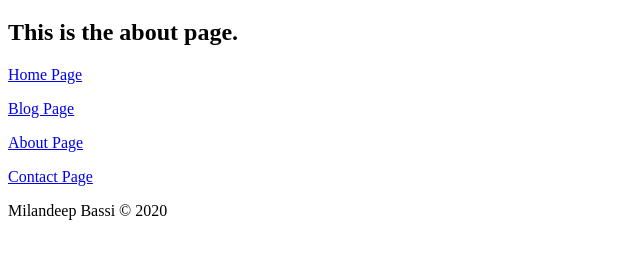
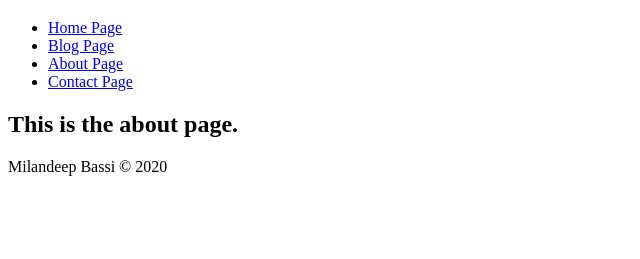
Before and after one commit to milandeepbassi/GreatGatsbyBootcamp, a Gatsby site in the folder gatsby-bootcamp/: page /about in a window 1280 px wide. Shown: the part 61-320 px from the top of the page, without its empty margins (0-640 px from the left). Built offline with nearby package versions, Linux system fonts and the light colour scheme; Gatsby itself is replaced by a stand-in of ours.

Commit message:
Added new header component

```diff
--- /dev/null
+++ b/gatsby-bootcamp/src/components/header.js
@@ -0,0 +1,28 @@
+import React from 'react'
+import { Link } from 'gatsby'
+
+const Header = () => {
+    return (
+        <header>
+            <h1>Milan's Great Gatsby Bootcamp Site</h1>
+            <nav>
+                <ul>
+                    <li>
+                        <Link to="/">Home Page</Link>
+                    </li>
+                    <li>
+                        <Link to="/blog">Blog Page</Link>
+                    </li>
+                    <li>
+                        <Link to="/about">About Page</Link>
+                    </li>
+                    <li>
+                        <Link to="/contact">Contact Page</Link>
+                    </li>
+                </ul>
+            </nav>
+        </header>
+    )
+}
+
+export default Header
--- a/gatsby-bootcamp/src/pages/about.js
+++ b/gatsby-bootcamp/src/pages/about.js
@@ -1,16 +1,12 @@
 import React from 'react'
-import { Link } from 'gatsby'
 import Footer from '../components/footer'
+import Header from '../components/header'
 
 const AboutPage = () => {
   return (
     <div>
-      <h1>Milan's Great Gatsby Bootcamp Site</h1>
+      <Header/>
       <h2>This is the about page.</h2>
-      <p><Link to="/">Home Page</Link></p>
-      <p><Link to="/blog">Blog Page</Link></p>
-      <p><Link to="/about">About Page</Link></p>
-      <p><Link to="/contact">Contact Page</Link></p>
       <Footer/>
     </div>
   )
```
Also changed, not shown: gatsby-bootcamp/src/pages/blog.js (+2 -6 lines), gatsby-bootcamp/src/pages/contact.js (+2 -6 lines), gatsby-bootcamp/src/pages/index.js (+2 -6 lines).
